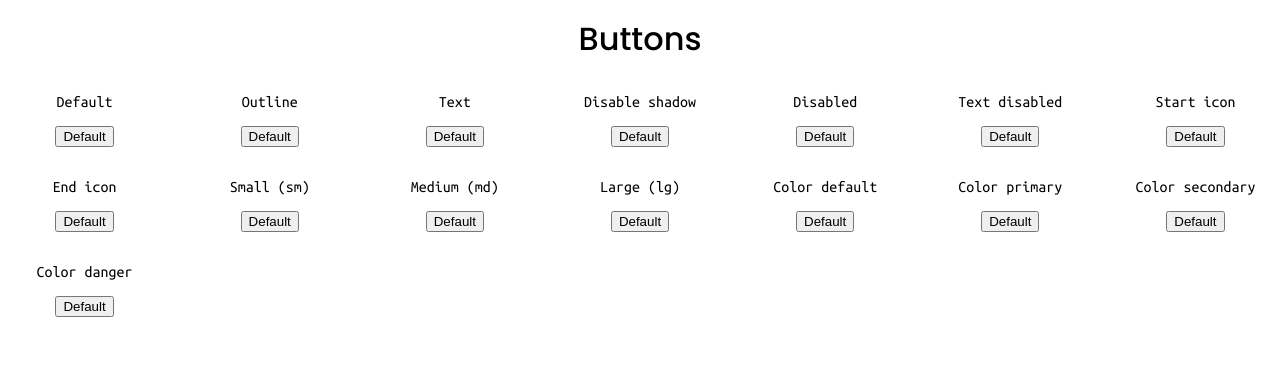
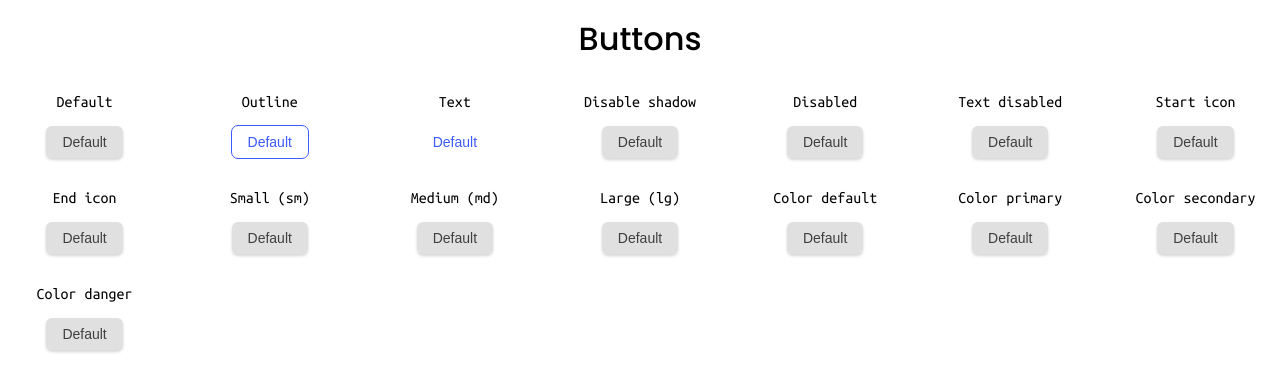
Before and after one commit to Hdoc1509/dev-challenges, a React (Vite) app in the folder 01-button-component/: page / in a window 1280 px wide. Shown: the top 392 px of the page. Built offline with nearby package versions, Linux system fonts and the light colour scheme.

Commit message:
feat(01-button-component): add `Button` component and support for different button types

```diff
--- a/01-button-component/src/App.jsx
+++ b/01-button-component/src/App.jsx
@@ -1,4 +1,5 @@
 import "./App.scss";
+import { Button } from "./components/Button";
 import { ButtonVariant } from "./components/ButtonVariant";
 
 function App() {
@@ -10,49 +11,49 @@ function App() {
       <main>
         <div className="buttons-grid">
           <ButtonVariant name="Default">
-            <button>Default</button>
+            <Button />
           </ButtonVariant>
           <ButtonVariant name="Outline">
-            <button>Default</button>
+            <Button variant="outline" />
           </ButtonVariant>
           <ButtonVariant name="Text">
-            <button>Default</button>
+            <Button variant="text" />
           </ButtonVariant>
           <ButtonVariant name="Disable shadow">
-            <button>Default</button>
+            <Button>Default</Button>
           </ButtonVariant>
           <ButtonVariant name="Disabled">
-            <button>Default</button>
+            <Button>Default</Button>
           </ButtonVariant>
           <ButtonVariant name="Text disabled">
-            <button>Default</button>
+            <Button>Default</Button>
           </ButtonVariant>
           <ButtonVariant name="Start icon">
-            <button>Default</button>
+            <Button>Default</Button>
           </ButtonVariant>
           <ButtonVariant name="End icon">
-            <button>Default</button>
+            <Button>Default</Button>
           </ButtonVariant>
           <ButtonVariant name="Small (sm)">
-            <button>Default</button>
+            <Button>Default</Button>
           </ButtonVariant>
           <ButtonVariant name="Medium (md)">
-            <button>Default</button>
+            <Button>Default</Button>
           </ButtonVariant>
           <ButtonVariant name="Large (lg)">
-            <button>Default</button>
+            <Button>Default</Button>
           </ButtonVariant>
           <ButtonVariant name="Color default">
-            <button>Default</button>
+            <Button>Default</Button>
           </ButtonVariant>
           <ButtonVariant name="Color primary">
-            <button>Default</button>
+            <Button>Default</Button>
           </ButtonVariant>
           <ButtonVariant name="Color secondary">
-            <button>Default</button>
+            <Button>Default</Button>
           </ButtonVariant>
           <ButtonVariant name="Color danger">
-            <button>Default</button>
+            <Button>Default</Button>
           </ButtonVariant>
         </div>
       </main>
--- /dev/null
+++ b/01-button-component/src/components/Button.jsx
@@ -0,0 +1,5 @@
+import './Button.scss'
+
+export const Button = ({ variant }) => {
+  return <button className={`button--${variant ?? 'default'}`}>Default</button>;
+};
--- /dev/null
+++ b/01-button-component/src/components/Button.scss
@@ -0,0 +1,43 @@
+[class*="button--"] {
+  border-radius: 6px;
+  padding: 8px 16px;
+  font-size: 14px;
+  font-weight: 500;
+  box-shadow: 0 2px 3px 0 #33333333;
+  border: none;
+}
+
+.button--default {
+  background-color: #e0e0e0;
+  color: #3f3f3f;
+
+  &:hover,
+  &:focus {
+    background-color: #aeaeae;
+  }
+}
+
+.button--outline {
+  --outline-color: #3d5afe;
+
+  background-color: #ffffff;
+  color: var(--outline-color);
+  outline: solid 1px var(--outline-color);
+  box-shadow: none;
+
+  &:hover,
+  &:focus {
+    background-color: #2962ff1a;
+  }
+}
+
+.button--text {
+  color: #3d5afe;
+  background-color: #ffffff;
+  box-shadow: none;
+
+  &:hover,
+  &:focus {
+    background-color: #2962ff1a;
+  }
+}
```
Also changed, not shown: 1 other file (tests, documents, lock files or other folders).
